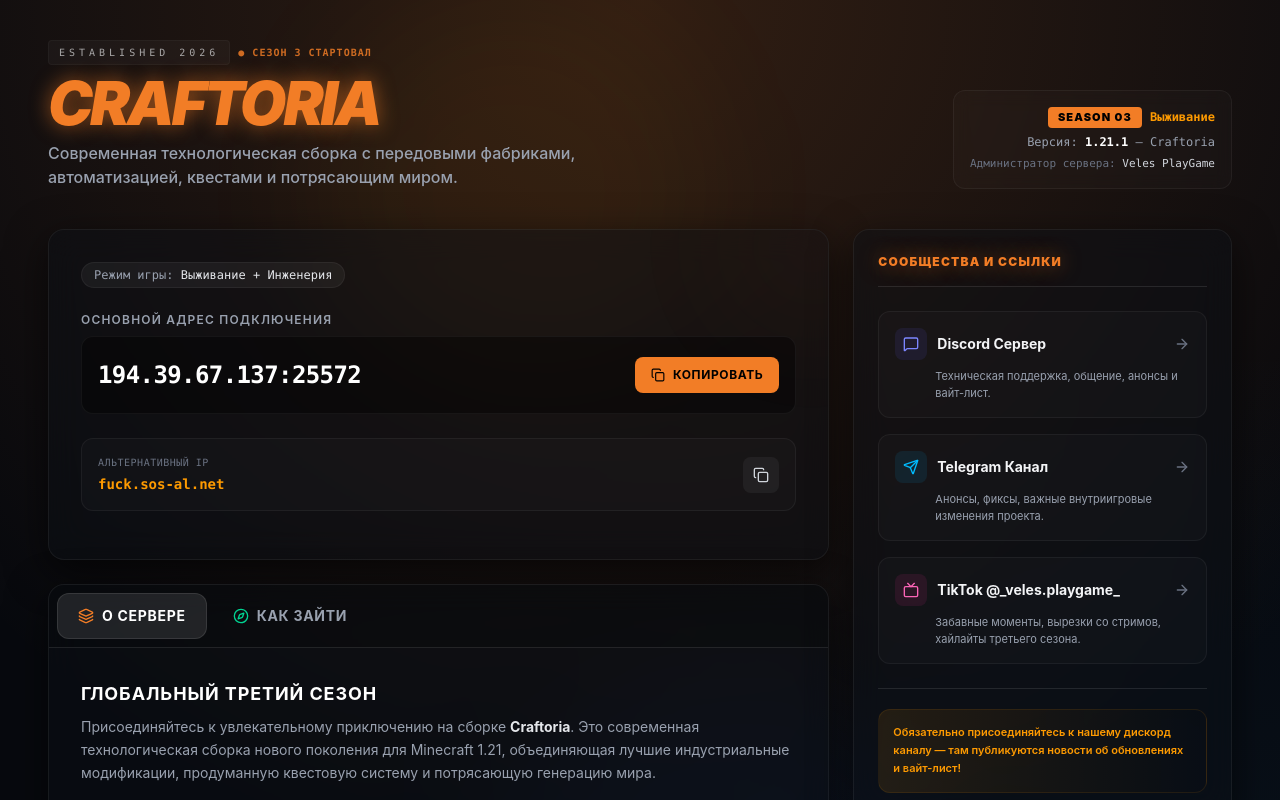
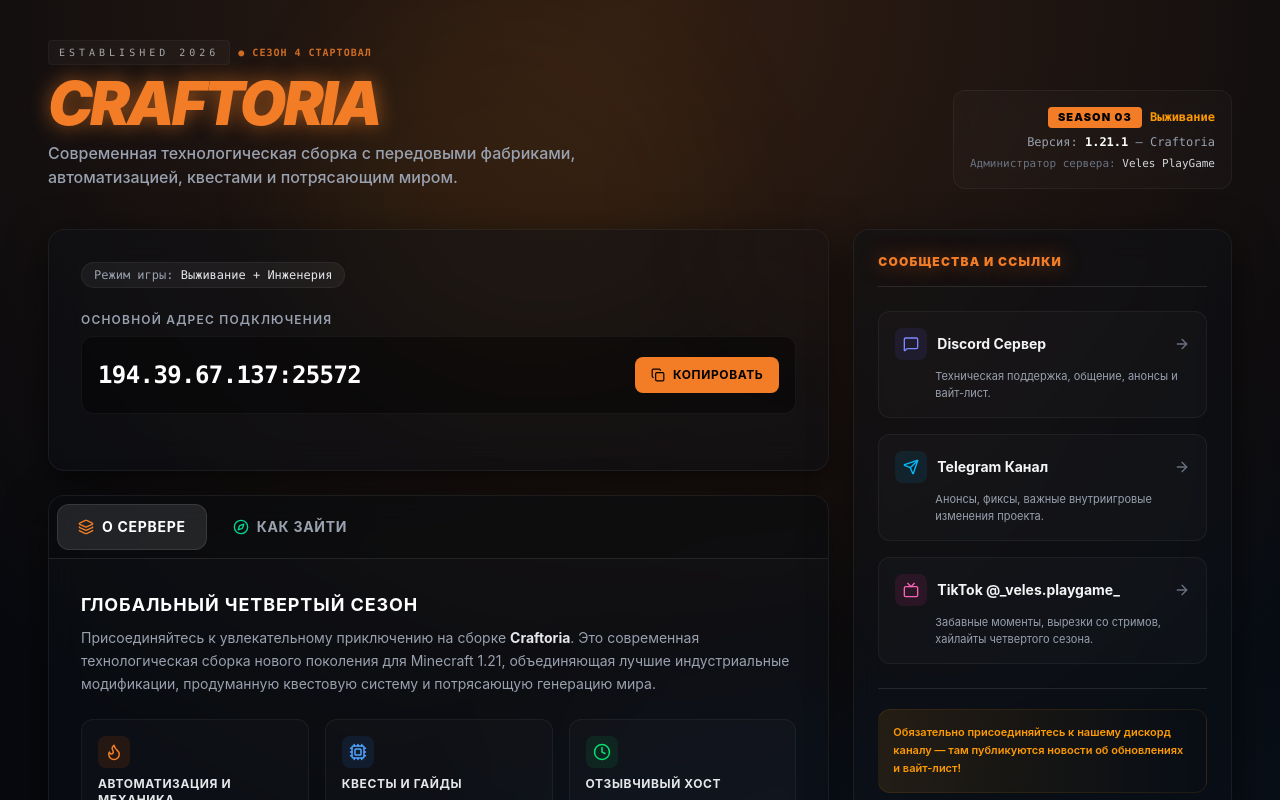
Before and after one commit to kutsandriy14-cyber/Veles-saite, a Next.js app: page / in a window 1280 px wide. Shown: the top 800 px of the page. Built offline with nearby package versions, Linux system fonts and the light colour scheme.

Commit message:
chore: transition to Season 4
Update site metadata and seasonal branding, and remove deprecated alternative IP address from the home page.

```diff
--- a/app/layout.tsx
+++ b/app/layout.tsx
@@ -2,8 +2,8 @@
 import './globals.css'; // Global styles
 
 export const metadata: Metadata = {
-  title: 'TerraFirmaCraft Veles PlayGame - Season 3',
-  description: 'Официальный игровой сервер Minecraft TerraFirmaCraft Сезон 03 от Veles PlayGame.',
+  title: 'Craftoria Veles PlayGame - Season 4',
+  description: 'Официальный игровой сервер Minecraft Craftoria Сезон 04 от Veles PlayGame.',
 };
 
 export default function RootLayout({children}: {children: React.ReactNode}) {
--- a/app/page.tsx
+++ b/app/page.tsx
@@ -22,20 +22,13 @@
 
 export default function HomePage() {
   const primaryIp = '194.39.67.137:25572';
-  const alternativeIp = 'fuck.sos-al.net';
 
   const [copiedPrimary, setCopiedPrimary] = useState(false);
-  const [copiedAlternative, setCopiedAlternative] = useState(false);
 
-  const copyToClipboard = (text: string, isPrimary: boolean) => {
+  const copyToClipboard = (text: string) => {
     navigator.clipboard.writeText(text).then(() => {
-      if (isPrimary) {
-        setCopiedPrimary(true);
-        setTimeout(() => setCopiedPrimary(false), 2000);
-      } else {
-        setCopiedAlternative(true);
-        setTimeout(() => setCopiedAlternative(false), 2000);
-      }
+      setCopiedPrimary(true);
+      setTimeout(() => setCopiedPrimary(false), 2000);
     });
   };
 
@@ -56,7 +49,7 @@
               ESTABLISHED 2026
             </span>
             <span className="text-[10px] tracking-widest uppercase text-[#f27d26] font-mono font-bold animate-pulse">
-              ● СЕЗОН 3 СТАРТОВАЛ
+              ● СЕЗОН 4 СТАРТОВАЛ
             </span>
           </div>
 
@@ -109,7 +102,7 @@
                   {primaryIp}
                 </span>
                 <button
-                  onClick={() => copyToClipboard(primaryIp, true)}
+                  onClick={() => copyToClipboard(primaryIp)}
                   className={`flex items-center gap-2 px-4 py-2.5 rounded-lg font-bold text-xs uppercase tracking-wider transition-all shrink-0 hover:scale-[1.02] active:scale-[0.98] ${
                     copiedPrimary
                       ? 'bg-green-500 text-black shadow-lg shadow-green-500/20'
@@ -129,28 +122,6 @@
                     </>
                   )}
                 </button>
-              </div>
-
-              <div className="mb-4">
-                {/* Alternative IP Node */}
-                <div className="w-full bg-white/[0.02] border border-white/5 hover:border-white/10 p-4 rounded-xl flex items-center justify-between gap-2 transition-all">
-                  <div>
-                    <div className="text-[10px] uppercase tracking-wider text-gray-500 font-mono mb-1">Альтернативный IP</div>
-                    <div className="text-sm font-mono text-amber-500 font-bold">{alternativeIp}</div>
-                  </div>
-                  <button
-                    onClick={() => copyToClipboard(alternativeIp, false)}
-                    className={`p-2.5 rounded-lg transition-all ${
-                      copiedAlternative
-                        ? 'bg-green-500 text-black'
-                        : 'bg-white/5 hover:bg-white/10 text-gray-300'
-                    }`}
-                    title="Копировать альтернативный адрес"
-                    id="btn-copy-alternative"
-                  >
-                    {copiedAlternative ? <Check className="w-4 h-4 stroke-[3px]" /> : <Copy className="w-4 h-4" />}
-                  </button>
-                </div>
               </div>
             </div>
 
@@ -201,7 +172,7 @@
               {activeTab === 'features' && (
                 <div className="space-y-6">
                   <div>
-                    <h3 className="text-lg font-bold text-white uppercase tracking-wider mb-2">Глобальный Третий Сезон</h3>
+                    <h3 className="text-lg font-bold text-white uppercase tracking-wider mb-2">Глобальный Четвертый Сезон</h3>
                     <p className="text-xs md:text-sm text-gray-400 leading-relaxed">
                       Присоединяйтесь к увлекательному приключению на сборке <strong className="text-gray-200">Craftoria</strong>. Это современная технологическая сборка нового поколения для Minecraft 1.21, объединяющая лучшие индустриальные модификации, продуманную квестовую систему и потрясающую генерацию мира.
                     </p>
@@ -368,7 +339,7 @@
                   <ArrowRight className="w-4 h-4 text-gray-500 group-hover:text-[#f27d26] transition-colors" />
                 </div>
                 <p className="text-[11px] text-gray-400 pl-10">
-                  Забавные моменты, вырезки со стримов, хайлайты третьего сезона.
+                  Забавные моменты, вырезки со стримов, хайлайты четвертого сезона.
                 </p>
               </a>
 
@@ -395,7 +366,7 @@
             <div className="mb-4">
               <div className="text-base font-bold italic text-white mb-0.5">Craftoria [Forge]</div>
               <div className="text-[11px] text-gray-400 leading-normal">
-                Сезон 03 базируется на сборке Craftoria для Forge / NeoForge. Скачайте её, чтобы зайти на сервер.
+                Сезон 04 базируется на сборке Craftoria только для Forge. Скачайте её, чтобы зайти на сервер.
               </div>
             </div>
 
@@ -439,7 +410,7 @@
         <div className="flex gap-6 text-[10px] uppercase tracking-widest text-gray-500 font-mono">
           <span className="hover:text-[#f27d26] transition-colors cursor-default font-semibold">Realism</span>
           <span className="hover:text-[#f27d26] transition-colors cursor-default">Tech-focused</span>
-          <span className="hover:text-blue-400 transition-colors cursor-default">Survival Season 03</span>
+          <span className="hover:text-blue-400 transition-colors cursor-default">Survival Season 04</span>
         </div>
       </footer>
     </div>
--- a/metadata.json
+++ b/metadata.json
@@ -1,6 +1,6 @@
 {
   "name": "Craftoria",
-  "description": "Сайт майнкрафт сервера Craftoria (Сезон 3) от Veles PlayGame. Ссылки на сборку, Discord, Telegram, TikTok и IP адреса сервера.",
+  "description": "Сайт майнкрафт сервера Craftoria (Сезон 4) от Veles PlayGame. Ссылки на сборку, Discord, Telegram, TikTok и IP адреса сервера.",
   "requestFramePermissions": [],
   "majorCapabilities": ["MAJOR_CAPABILITY_SERVER_SIDE_GEMINI_API"]
 }
```
